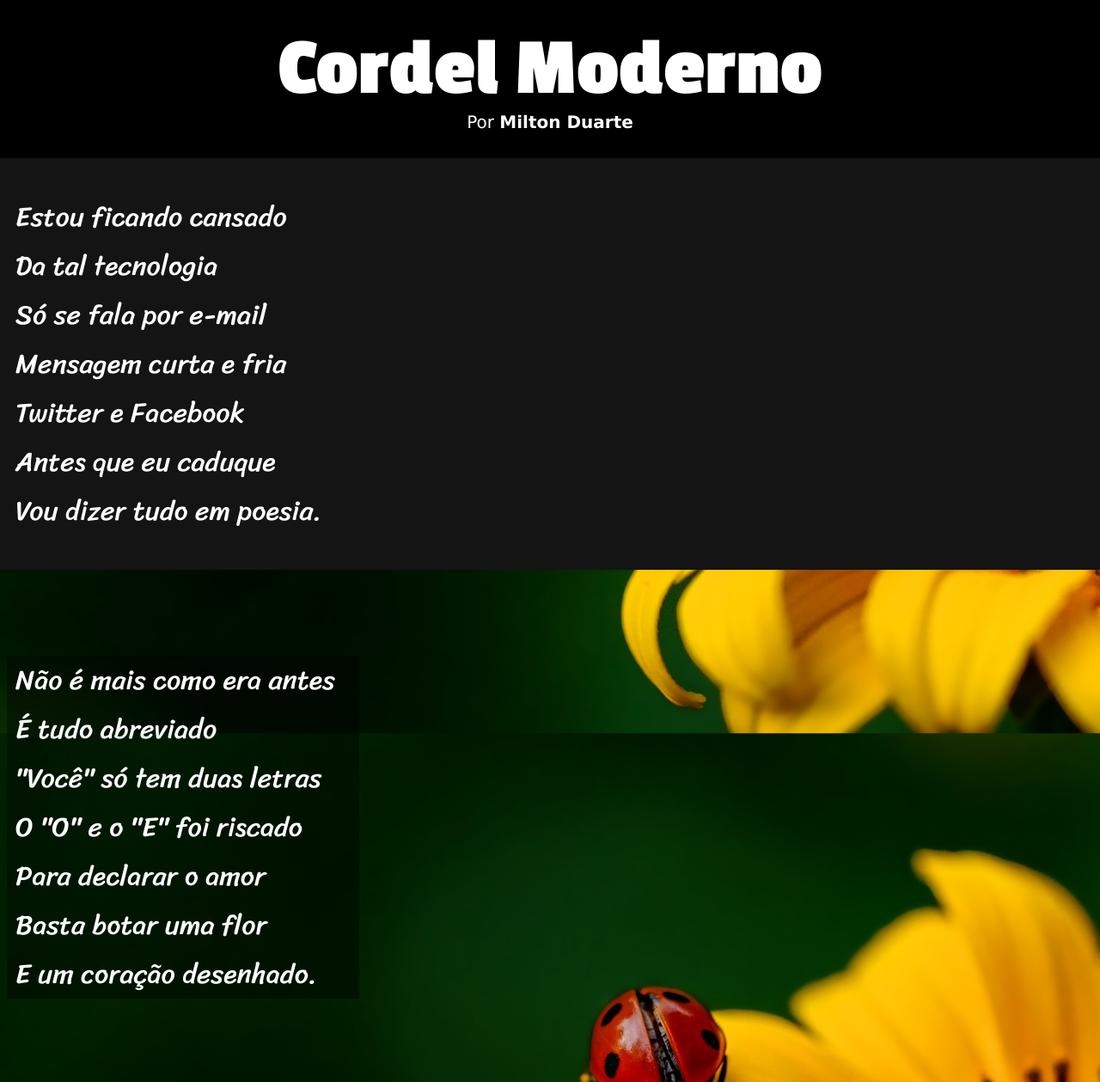
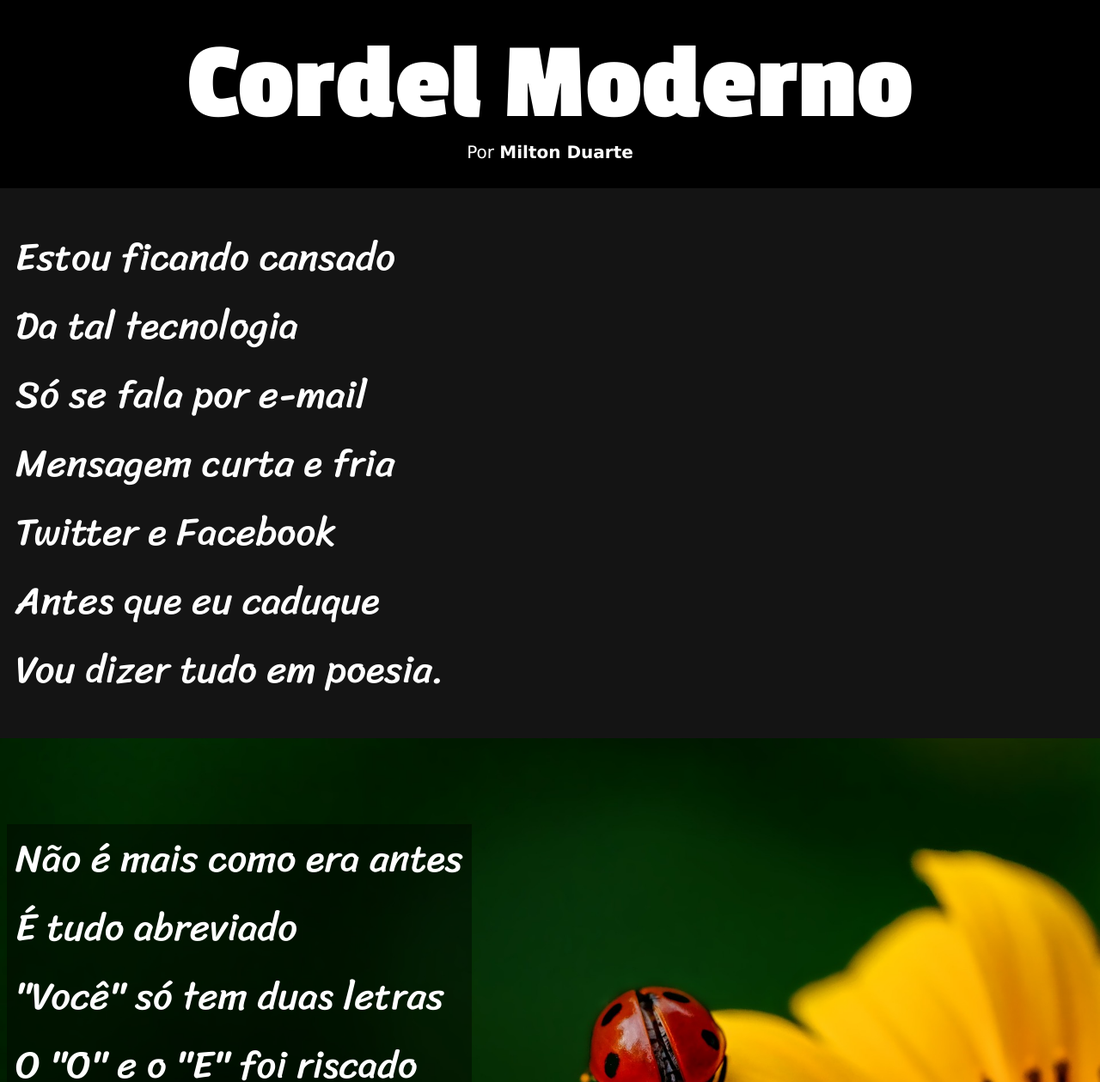
Before and after one commit to kinhoown/HTML-CSS, a plain HTML site: page modulo 3/atividade/01/cordel.html in a window 1280 px wide. Shown: the top 1259 px of the page at 86% size. Drawn offline with Linux system fonts and the light colour scheme.

Commit message:
site concluido

```diff
--- a/modulo 3/atividade/01/cordel.css
+++ b/modulo 3/atividade/01/cordel.css
@@ -33,7 +33,7 @@ header{
 }
 h1{
     font-family: var(--fonte2);
-    font-size: 6em;
+    font-size: 10vw;
     margin: -10px 0px -20px 0px;
     padding: 30px 0px 0px 0px;
 
@@ -52,7 +52,7 @@ main{
 }
 p{
     font-family: var(--fonte3);
-    font-size: 2em;
+    font-size: 3.5vw;
 }
 .creditos{
     font-family: var(--fonte1);
@@ -75,7 +75,7 @@ a:hover{
 .fundo_cinza{
     background-color: rgba(0, 0, 0, 0.397);
     color: white;
-    width: 390px;
+    display: inline-block;
     margin: 100px -10px;
     padding: 0px 10px;
 }
```
